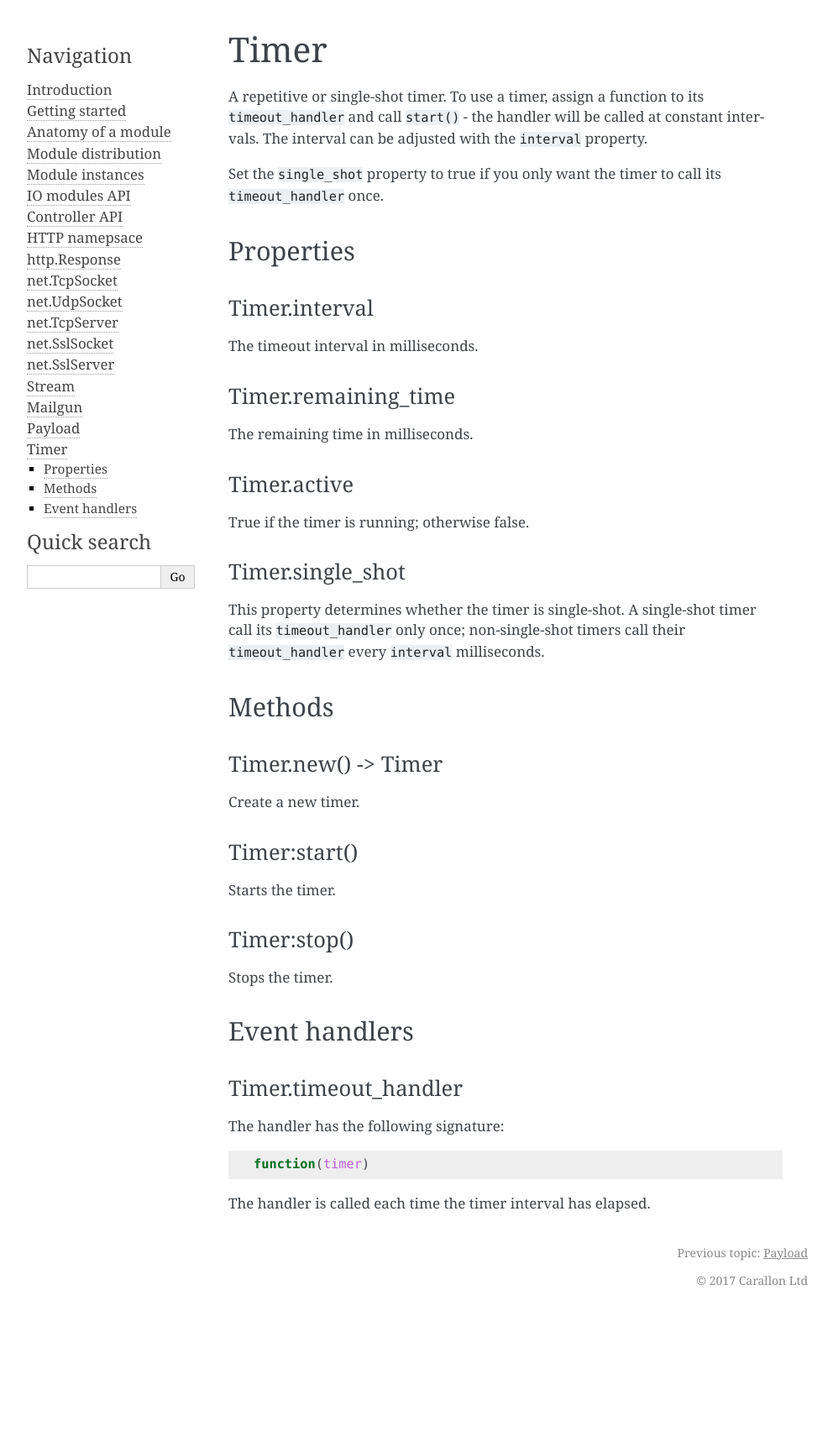
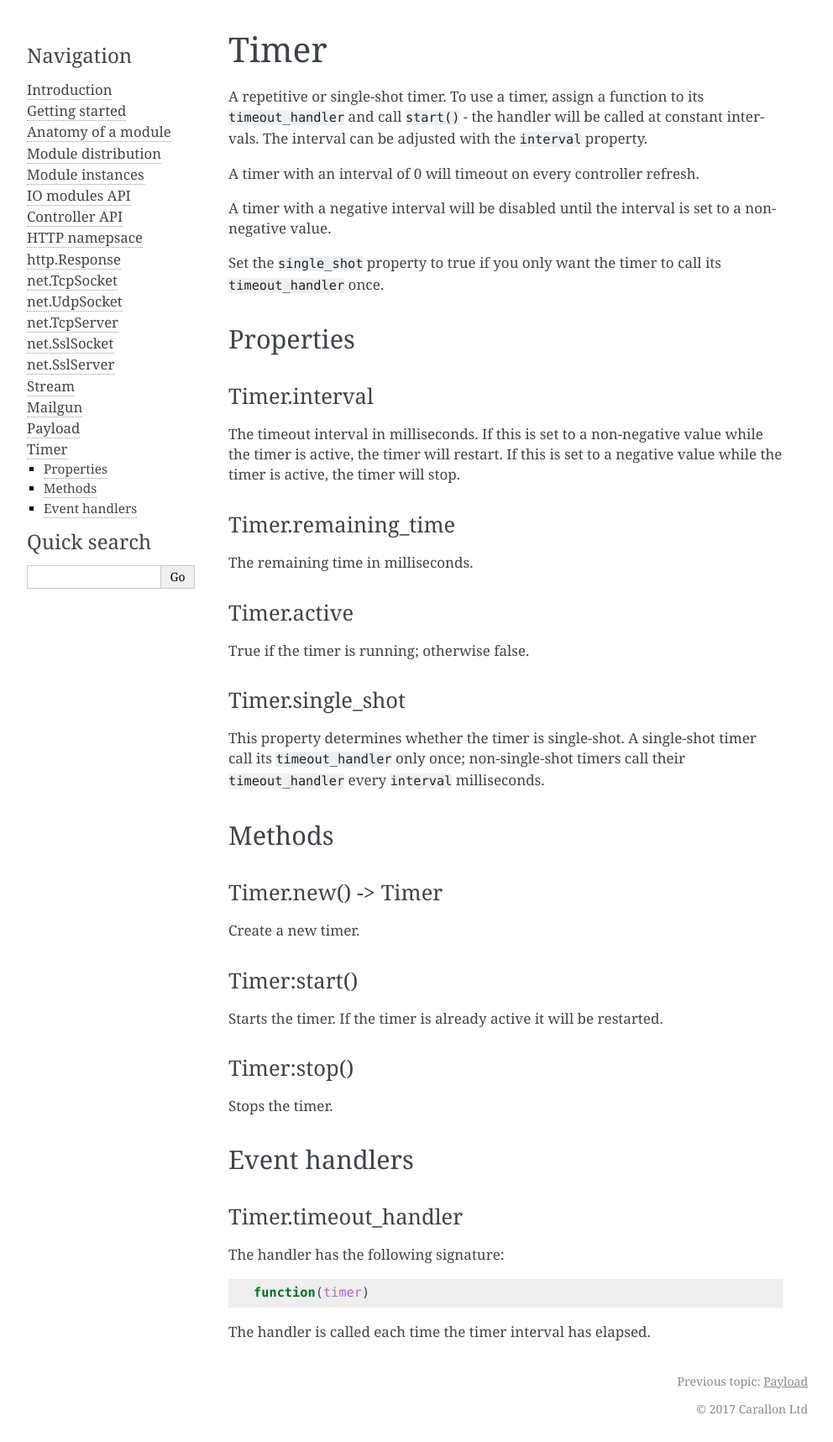
Before and after one commit to carallon/io-module-developer-guide, a Sphinx documentation site: the page built from source/api/timer.rst, in a window 1280 px wide. Shown: the whole page at 84% size, without its empty margins (148-1140 px from the left). Built offline with Sphinx 7.4.7, drawn with Linux system fonts in a browser that asks for light colours; before the commit the page ends 1564 px from its top, so only the background shows below that.

Commit message:
Update timer.rst

```diff
--- a/source/api/timer.rst
+++ b/source/api/timer.rst
@@ -2,6 +2,10 @@ Timer
 #####
 
 A repetitive or single-shot timer. To use a timer, assign a function to its ``timeout_handler`` and call ``start()`` - the handler will be called at constant intervals. The interval can be adjusted with the ``interval`` property.
+
+A timer with an interval of 0 will timeout on every controller refresh.
+
+A timer with a negative interval will be disabled until the interval is set to a non-negative value.
 
 Set the ``single_shot`` property to true if you only want the timer to call its ``timeout_handler`` once.
 
@@ -11,7 +15,7 @@ Properties
 Timer.interval
 ==============
 
-The timeout interval in milliseconds.
+The timeout interval in milliseconds. If this is set to a non-negative value while the timer is active, the timer will restart. If this is set to a negative value while the timer is active, the timer will stop.
 
 Timer.remaining_time
 ====================
@@ -39,7 +43,7 @@ Create a new timer.
 Timer:start()
 =============
 
-Starts the timer.
+Starts the timer. If the timer is already active it will be restarted.
 
 Timer:stop()
 ============
```
